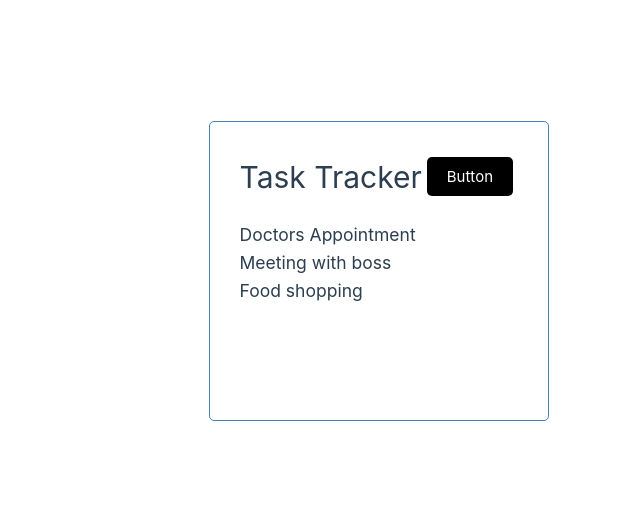
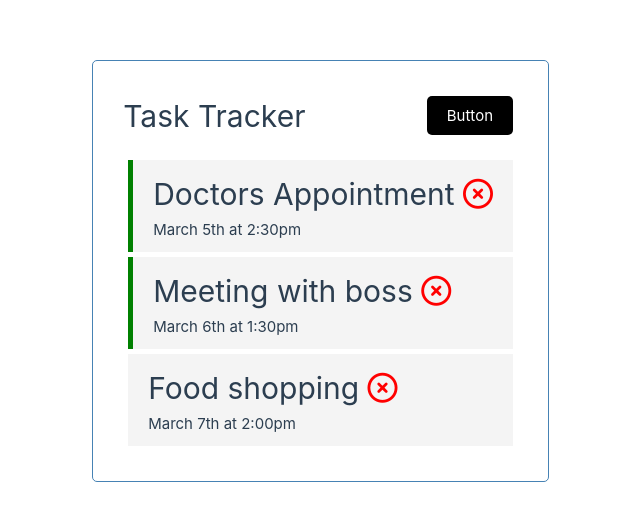
Before and after one commit to collinsigeh/jpp-vue-task-tracker, a Vue app: page / in a window 1280 px wide. Shown: the part 129-650 px from the top of the page, without its empty margins (91-731 px from the left). Built offline with nearby package versions, Linux system fonts and the light colour scheme.

Commit message:
added conditional class

```diff
--- a/index.html
+++ b/index.html
@@ -4,6 +4,7 @@
     <meta charset="UTF-8" />
     <link rel="icon" href="/favicon.ico" />
     <meta name="viewport" content="width=device-width, initial-scale=1.0" />
+    <link rel="stylesheet" href="https://cdnjs.cloudflare.com/ajax/libs/font-awesome/6.1.2/css/all.min.css" integrity="sha512-1sCRPdkRXhBV2PBLUdRb4tMg1w2YPf37qatUFeS7zlBy7jJI8Lf4VHwWfZZfpXtYSLy85pkm9GaYVYMfw5BC1A==" crossorigin="anonymous" referrerpolicy="no-referrer" />
     <title>Task Tracker</title>
   </head>
   <body>
--- /dev/null
+++ b/src/components/Task.vue
@@ -0,0 +1,35 @@
+<script>
+    export default {
+        name: 'Task',
+        props: {
+            task: Object
+        }
+    }
+</script>
+
+<template>
+    <div :class="[task.reminder ? 'reminder' : '', 'task']">
+        <h1>{{ task.text }} <i class="fas fa-times-circle"></i></h1>
+        <p>{{ task.day }}</p>
+    </div>
+</template>
+
+<style scoped>
+.fas {
+  color: red;
+}
+.task {
+  background: #f4f4f4;
+  margin: 5px;
+  padding: 10px 20px;
+  cursor: pointer;
+}
+.task.reminder {
+  border-left: 5px solid green;
+}
+.task h3 {
+  display: flex;
+  align-items: center;
+  justify-content: space-between;
+}
+</style>
--- a/src/components/Tasks.vue
+++ b/src/components/Tasks.vue
@@ -1,14 +1,17 @@
 <script>
-    export default {
-        name: 'Tasks',
-        props: {
-            tasks: Array
-        }
-    }
+import Task from './Task.vue';
+
+export default {
+    name: "Tasks",
+    props: {
+        tasks: Array
+    },
+    components: { Task }
+}
 </script>
 
 <template>
     <div v-for="task in tasks" :key="task.id">
-        <h3>{{ task.text }}</h3>
+        <Task :task="task" />
     </div>
 </template>
```
